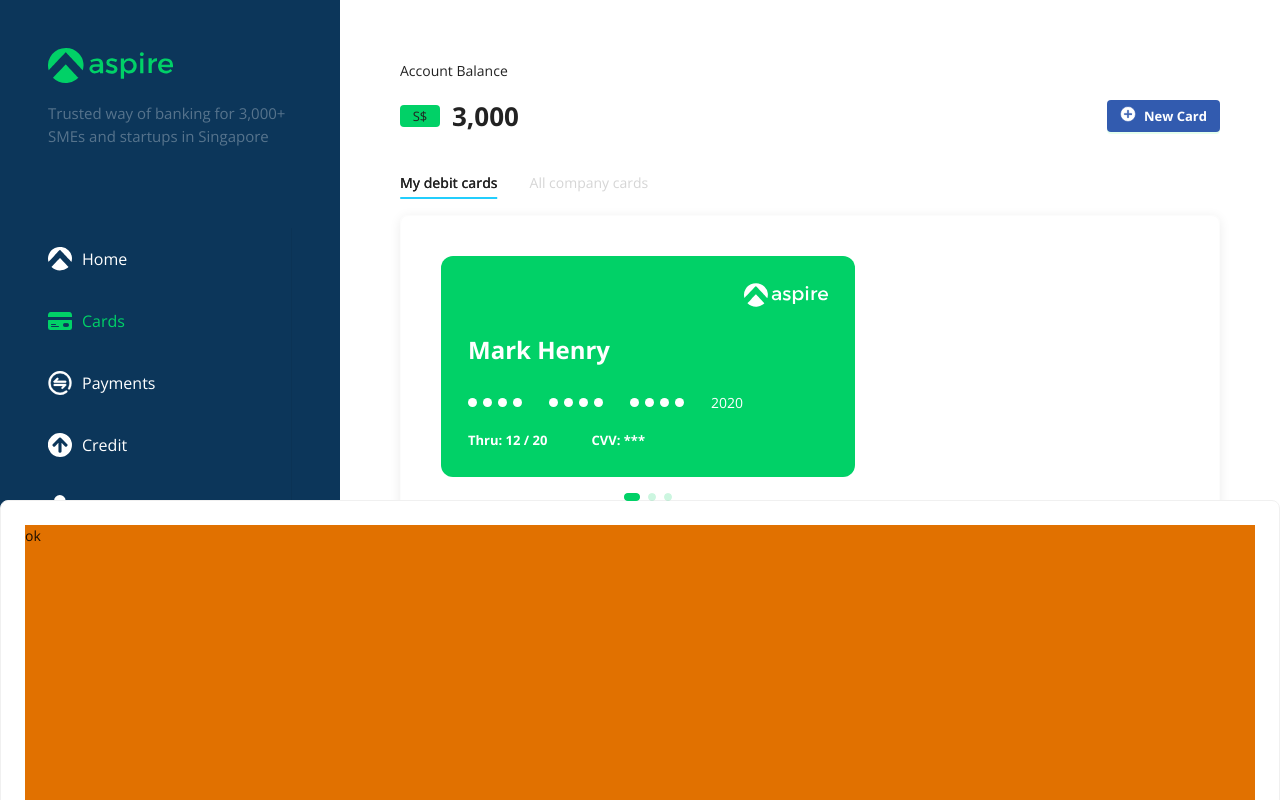
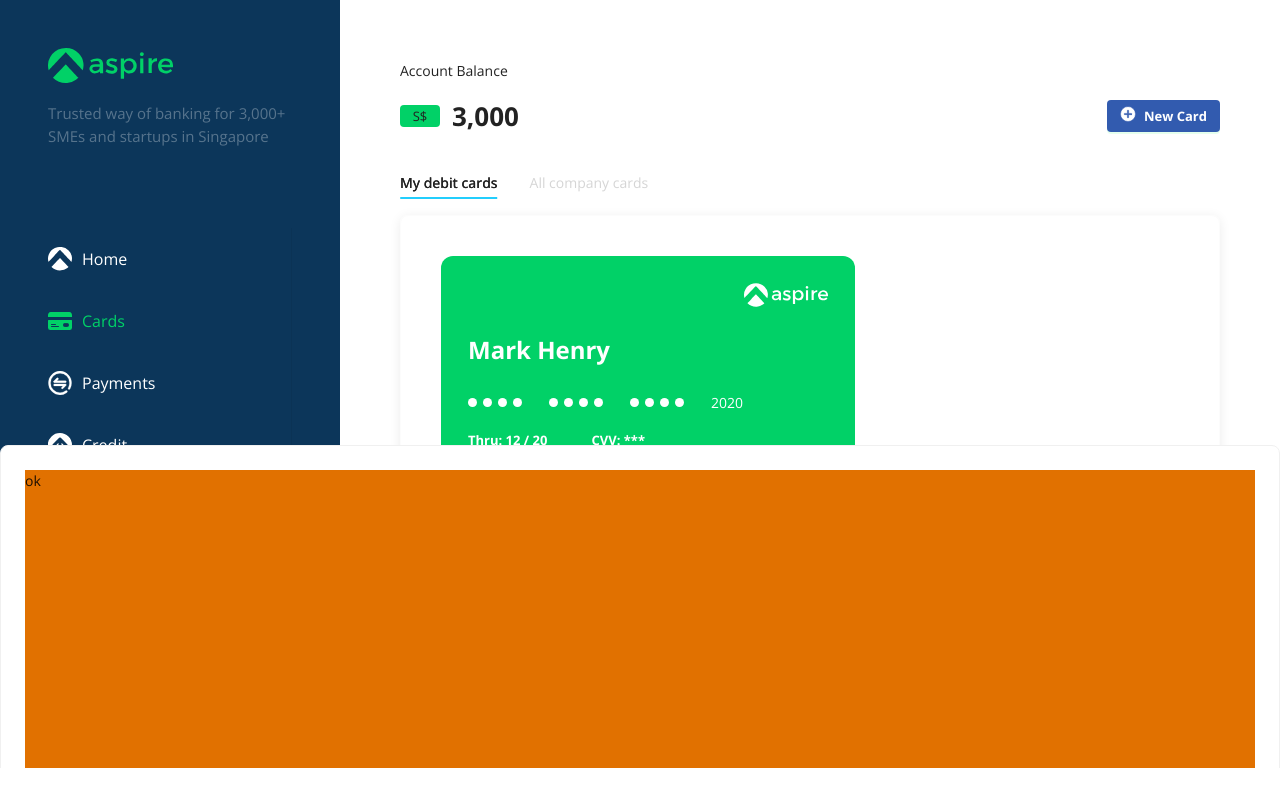
Before and after one commit to hirusnov/aspire-fe-test, a React (Vite) app: page / in a window 1280 px wide. Built offline with nearby package versions, Linux system fonts and the light colour scheme.

Commit message:
update: styling layout

```diff
--- a/src/App.css
+++ b/src/App.css
@@ -5,7 +5,7 @@
   flex-direction: row;
   width: 1366px;
   max-width: 100%;
-  height: 100vh;
+  height: 96vh;
   margin: 0 auto;
   overflow: hidden;
   font-family: "Open Sans", sans-serif;
--- a/src/App.tsx
+++ b/src/App.tsx
@@ -35,11 +35,11 @@
         <Balance />
         <Cards />
       </Content>
-      <div className="overflow-auto w-full h-[1000px] absolute pointer-events-none">
-        <Card className="mt-[500px] pointer-events-auto">
+      <Content className="overflow-auto w-full h-screen absolute pointer-events-none z-50">
+        <Card className="mt-[445px] pointer-events-auto">
           <div className="bg-amber-600 h-[1000px]">ok</div>
         </Card>
-      </div>
+      </Content>
       {isMobile && (
         <Footer className="p-0 shadow-[0px_-3px_6px_rgba(0,0,0,0.078)] z-[9999]">
           <Navigation
```
